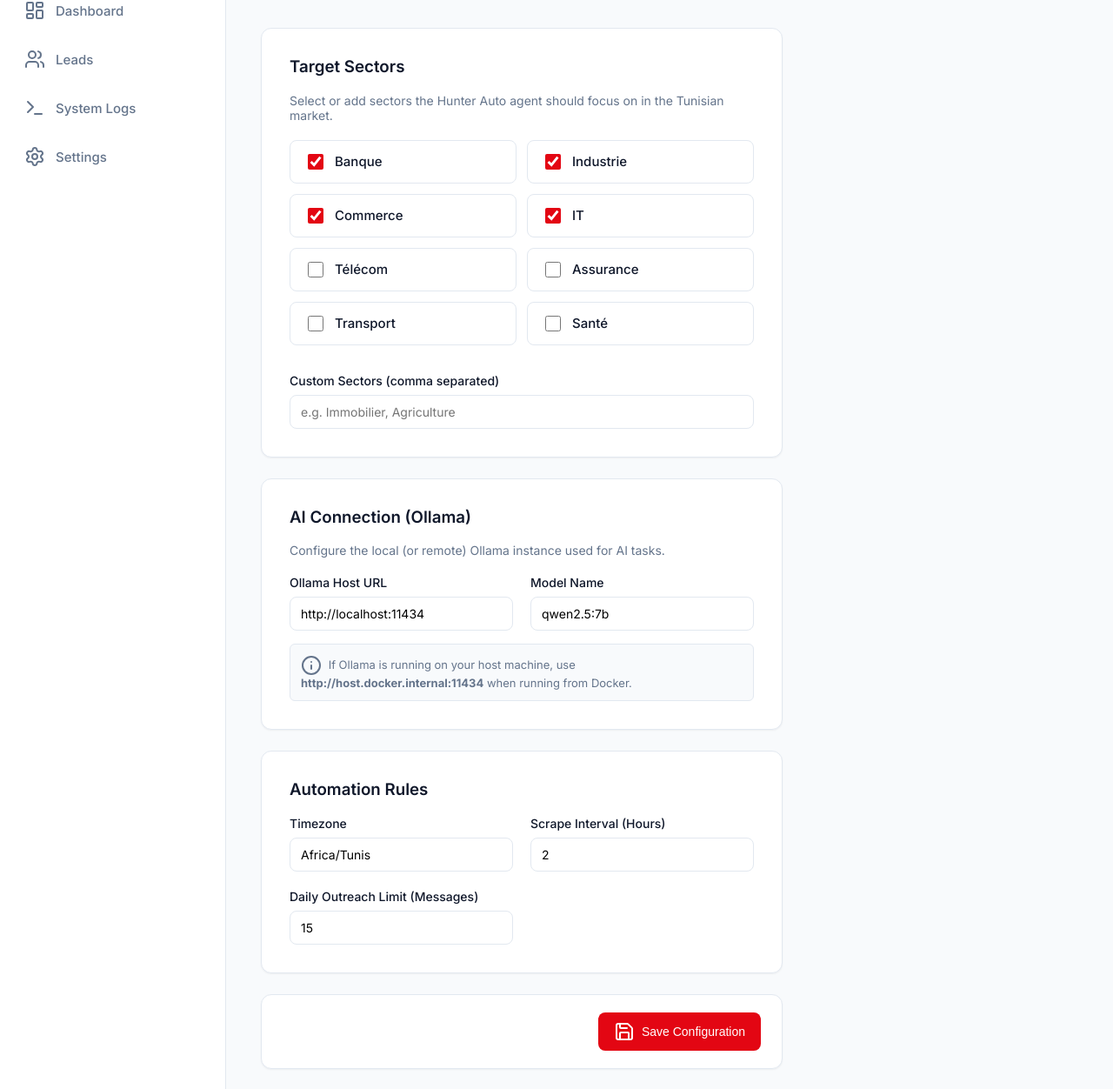
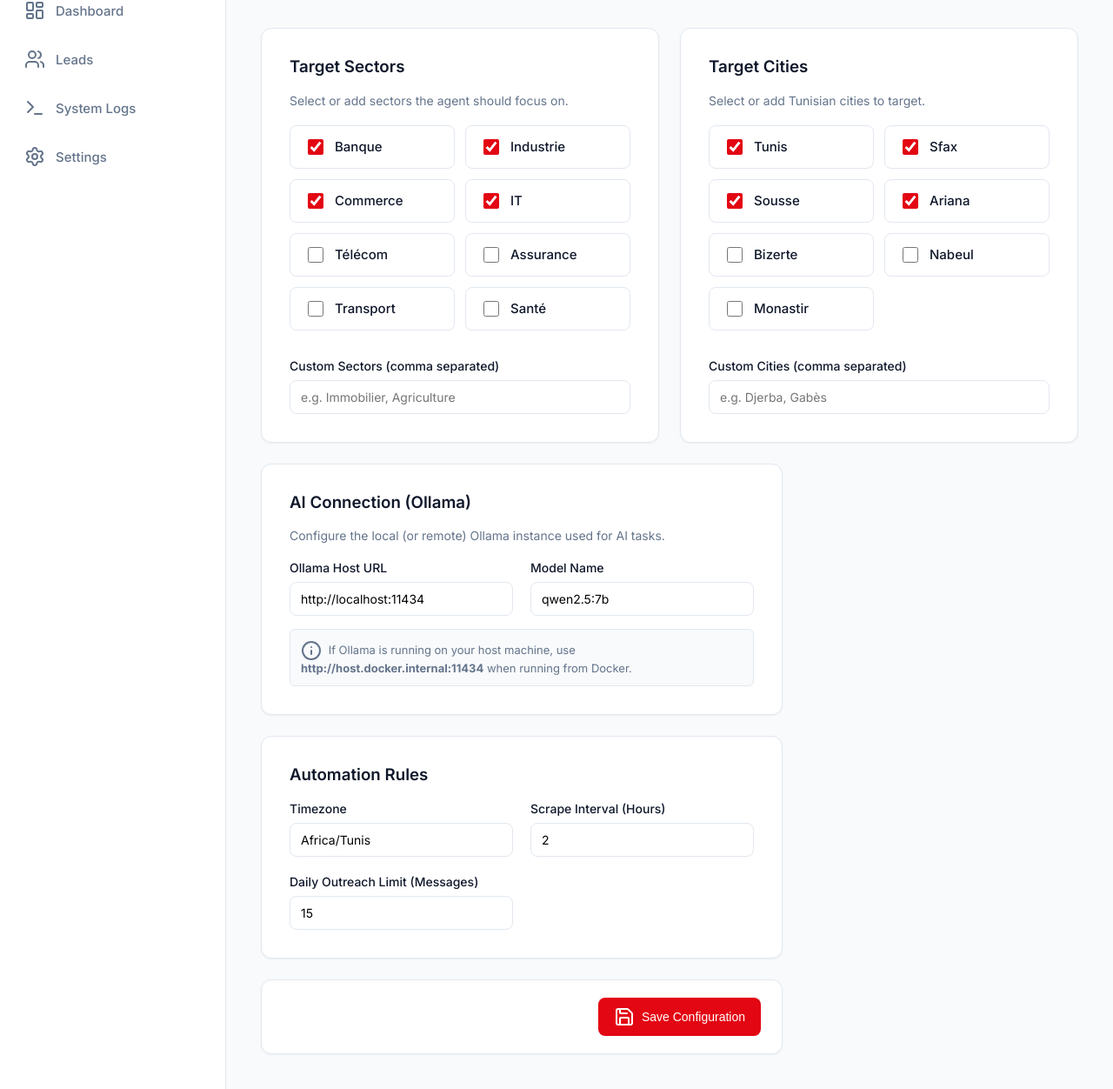
Before and after one commit to Fahdyou420/HunterB2B, a Flask app: page /settings in a window 1280 px wide. Shown: the part 101-1353 px from the top of the page at 87% size. Run offline with Flask 3, Linux system fonts and the light colour scheme; some libraries are stand-ins or nearby versions.

Commit message:
feat: Add city targeting to scraping jobs
Allows users to specify target cities for data scraping, complementing existing sector targeting. Updates settings UI, configuration, and scraping logic to accommodate city-based filtering.

```diff
--- a/hunter_auto/config/settings.py
+++ b/hunter_auto/config/settings.py
@@ -23,12 +23,13 @@ GMAIL_APP_PASSWORD = os.getenv("GMAIL_APP_PASSWORD")
 HUNTER_IO_API_KEY = os.getenv("HUNTER_IO_API_KEY")
 
 TARGET_SECTORS = [s.strip() for s in os.getenv("TARGET_SECTORS", "Banque,Industrie,Commerce,IT").split(",")]
+TARGET_CITIES = [c.strip() for c in os.getenv("TARGET_CITIES", "Tunis,Sfax,Sousse,Ariana").split(",")]
 OUTREACH_DAILY_LIMIT = int(os.getenv("OUTREACH_DAILY_LIMIT", "15"))
 SCRAPE_INTERVAL_HOURS = int(os.getenv("SCRAPE_INTERVAL_HOURS", "2"))
 TIMEZONE = os.getenv("TIMEZONE", "Africa/Tunis")
 
 def update_settings(new_settings):
-    global OLLAMA_HOST, OLLAMA_MODEL, TARGET_SECTORS, OUTREACH_DAILY_LIMIT, SCRAPE_INTERVAL_HOURS, TIMEZONE
+    global OLLAMA_HOST, OLLAMA_MODEL, TARGET_SECTORS, TARGET_CITIES, OUTREACH_DAILY_LIMIT, SCRAPE_INTERVAL_HOURS, TIMEZONE
 
     if "OLLAMA_HOST" in new_settings:
         OLLAMA_HOST = new_settings["OLLAMA_HOST"]
@@ -39,6 +40,9 @@ def update_settings(new_settings):
     if "TARGET_SECTORS" in new_settings:
         TARGET_SECTORS = new_settings["TARGET_SECTORS"]
         set_key(ENV_PATH, "TARGET_SECTORS", ",".join(TARGET_SECTORS))
+    if "TARGET_CITIES" in new_settings:
+        TARGET_CITIES = new_settings["TARGET_CITIES"]
+        set_key(ENV_PATH, "TARGET_CITIES", ",".join(TARGET_CITIES))
     if "OUTREACH_DAILY_LIMIT" in new_settings:
         OUTREACH_DAILY_LIMIT = int(new_settings["OUTREACH_DAILY_LIMIT"])
         set_key(ENV_PATH, "OUTREACH_DAILY_LIMIT", str(OUTREACH_DAILY_LIMIT))
--- a/hunter_auto/dashboard/app.py
+++ b/hunter_auto/dashboard/app.py
@@ -8,9 +8,10 @@ app = Flask(__name__)
 
 @app.route('/')
 def index():
+    from config.settings import TARGET_SECTORS, TARGET_CITIES
     stats = sheets_client.get_stats()
     scheduler_status = agent.get_status()
-    return render_template('index.html', stats=stats, scheduler_status=scheduler_status)
+    return render_template('index.html', stats=stats, scheduler_status=scheduler_status, target_sectors=TARGET_SECTORS, target_cities=TARGET_CITIES)
 
 @app.route('/leads')
 def leads():
@@ -20,7 +21,7 @@ def leads():
 
 @app.route('/settings', methods=['GET', 'POST'])
 def settings():
-    from config.settings import update_settings, OLLAMA_HOST, OLLAMA_MODEL, TARGET_SECTORS, TIMEZONE, SCRAPE_INTERVAL_HOURS, OUTREACH_DAILY_LIMIT
+    from config.settings import update_settings, OLLAMA_HOST, OLLAMA_MODEL, TARGET_SECTORS, TARGET_CITIES, TIMEZONE, SCRAPE_INTERVAL_HOURS, OUTREACH_DAILY_LIMIT
 
     success = False
     if request.method == 'POST':
@@ -31,6 +32,12 @@ def settings():
             custom_sectors = [s.strip() for s in custom_sectors_str.split(',')]
             selected_sectors.extend(custom_sectors)
 
+        selected_cities = request.form.getlist('cities')
+        custom_cities_str = request.form.get('custom_cities', '')
+        if custom_cities_str.strip():
+            custom_cities = [s.strip() for s in custom_cities_str.split(',')]
+            selected_cities.extend(custom_cities)
+
         ollama_host = request.form.get('ollama_host', '').strip()
         ollama_model = request.form.get('ollama_model', '').strip()
 
@@ -40,6 +47,7 @@ def settings():
 
         new_settings = {}
         if selected_sectors: new_settings['TARGET_SECTORS'] = selected_sectors
+        if selected_cities: new_settings['TARGET_CITIES'] = selected_cities
         if ollama_host: new_settings['OLLAMA_HOST'] = ollama_host
         if ollama_model: new_settings['OLLAMA_MODEL'] = ollama_model
         if timezone: new_settings['TIMEZONE'] = timezone
@@ -55,9 +63,15 @@ def settings():
     current_custom_sectors = [s for s in TARGET_SECTORS if s not in default_sectors]
     custom_sectors_str = ", ".join(current_custom_sectors)
 
+    default_cities = ['Tunis', 'Sfax', 'Sousse', 'Ariana', 'Bizerte', 'Nabeul', 'Monastir']
+    current_custom_cities = [c for c in TARGET_CITIES if c not in default_cities]
+    custom_cities_str = ", ".join(current_custom_cities)
+
     return render_template('settings.html',
                             target_sectors=TARGET_SECTORS,
                             custom_sectors=custom_sectors_str,
+                            target_cities=TARGET_CITIES,
+                            custom_cities=custom_cities_str,
                             ollama_host=OLLAMA_HOST,
                             ollama_model=OLLAMA_MODEL,
                             timezone=TIMEZONE,
@@ -78,12 +92,16 @@ def api_stats_html():
 @app.route('/api/action/pause', methods=['POST'])
 def pause_scheduler():
     agent.pause()
-    return render_template('partials/controls.html', scheduler_status=agent.get_status())
+    return render_template('partials/scheduler_header.html', scheduler_status=agent.get_status())
 
 @app.route('/api/action/resume', methods=['POST'])
 def resume_scheduler():
     agent.resume()
-    return render_template('partials/controls.html', scheduler_status=agent.get_status())
+    return render_template('partials/scheduler_header.html', scheduler_status=agent.get_status())
+
+@app.route('/api/scheduler_status')
+def get_scheduler_status():
+    return render_template('partials/scheduler_header.html', scheduler_status=agent.get_status())
 
 @app.route('/api/action/trigger_scrape', methods=['POST'])
 def trigger_scrape():
--- a/hunter_auto/dashboard/templates/partials/stats.html
+++ b/hunter_auto/dashboard/templates/partials/stats.html
@@ -1,4 +1,4 @@
-<div class="stats-grid" hx-get="/api/stats-html" hx-trigger="every 30s" hx-swap="outerHTML">
+<div class="stats-grid" hx-get="/api/stats-html" hx-trigger="every 10s" hx-swap="outerHTML">
     <div class="stat-card">
         <div class="header-row">
             <h3>Total Leads</h3>
--- a/hunter_auto/dashboard/templates/settings.html
+++ b/hunter_auto/dashboard/templates/settings.html
@@ -14,11 +14,12 @@
 <form method="POST">
     <div style="display: grid; gap: 24px;">
 
-        <!-- Target Sectors -->
+        <!-- Target Sectors & Cities -->
+        <div style="display: grid; grid-template-columns: 1fr 1fr; gap: 24px;">
             <div class="settings-card">
                 <h3>Target Sectors</h3>
                 <p style="color: #64748B; font-size: 14px; margin-bottom: 20px;">
-                Select or add sectors the Hunter Auto agent should focus on in the Tunisian market.
+                    Select or add sectors the agent should focus on.
                 </p>
                 <div class="checkbox-group">
                     {% set available_sectors = ['Banque', 'Industrie', 'Commerce', 'IT', 'Télécom', 'Assurance', 'Transport', 'Santé'] %}
@@ -32,6 +33,27 @@
                 <div style="margin-top: 15px;">
                     <label style="font-size: 14px; font-weight: 500; display: block; margin-bottom: 8px;">Custom Sectors (comma separated)</label>
                     <input type="text" name="custom_sectors" placeholder="e.g. Immobilier, Agriculture" class="form-input" value="{{ custom_sectors }}">
+                </div>
+            </div>
+
+            <div class="settings-card">
+                <h3>Target Cities</h3>
+                <p style="color: #64748B; font-size: 14px; margin-bottom: 20px;">
+                    Select or add Tunisian cities to target.
+                </p>
+                <div class="checkbox-group">
+                    {% set available_cities = ['Tunis', 'Sfax', 'Sousse', 'Ariana', 'Bizerte', 'Nabeul', 'Monastir'] %}
+                    {% for city in available_cities %}
+                    <label>
+                        <input type="checkbox" name="cities" value="{{ city }}" {% if city in target_cities %}checked{% endif %}> {{ city }}
+                    </label>
+                    {% endfor %}
+                </div>
+
+                <div style="margin-top: 15px;">
+                    <label style="font-size: 14px; font-weight: 500; display: block; margin-bottom: 8px;">Custom Cities (comma separated)</label>
+                    <input type="text" name="custom_cities" placeholder="e.g. Djerba, Gabès" class="form-input" value="{{ custom_cities }}">
+                </div>
             </div>
         </div>
 
```
Also changed, not shown: hunter_auto/dashboard/templates/partials/controls.html (+12 -20 lines), hunter_auto/dashboard/templates/partials/scheduler_header.html (added, +30 -0 lines), hunter_auto/scheduler/agent.py (+4 -3 lines). Lines whose indentation alone changed are shown as unchanged.
